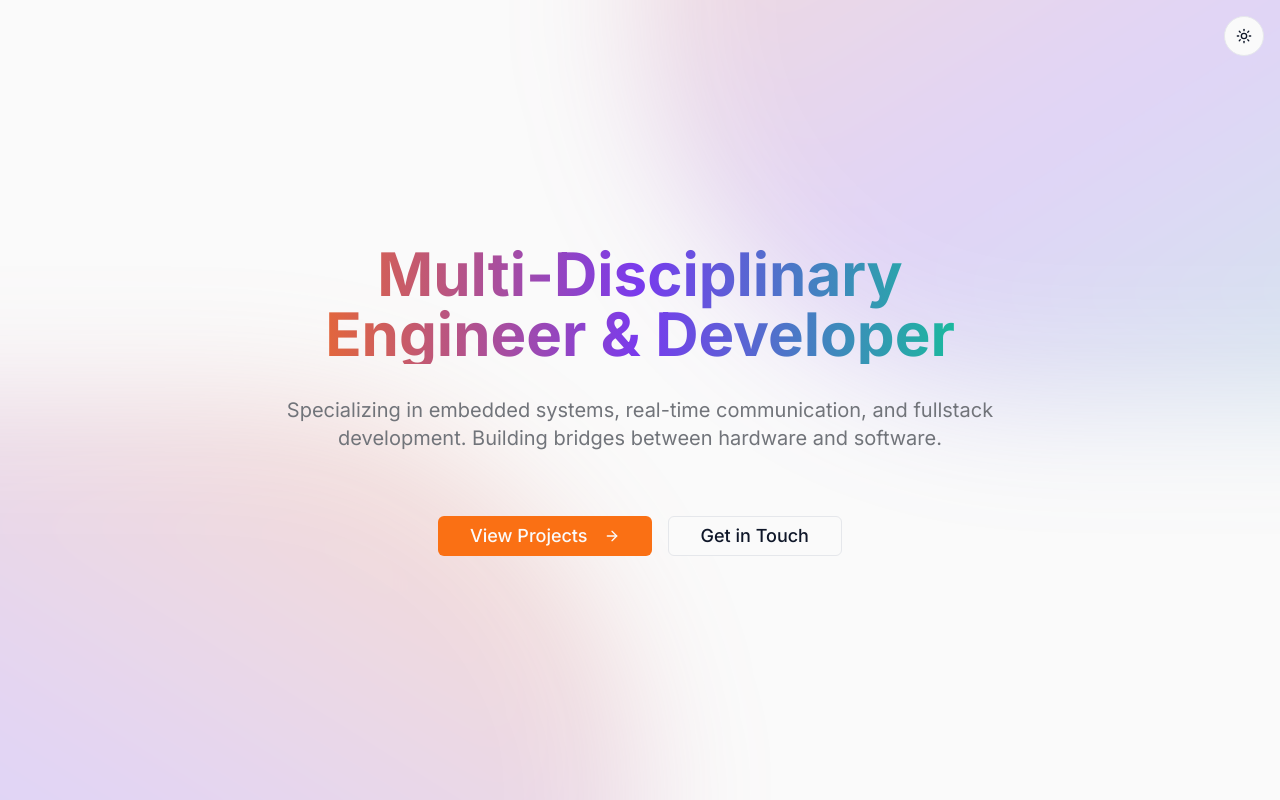
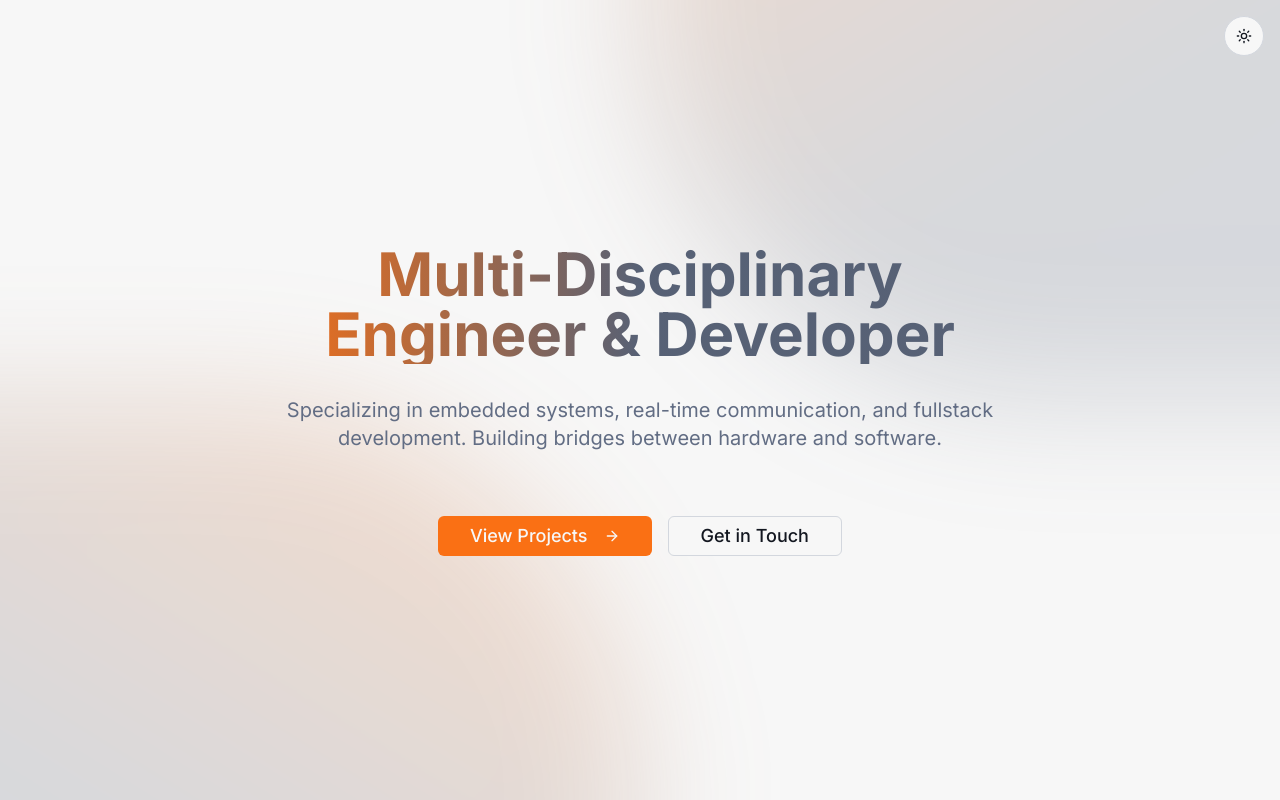
Before and after one commit to nolad131/sync-smart-nexus, a React (Vite) app: page / in a window 1280 px wide. Shown: the top 800 px of the page. Built offline with nearby package versions, Linux system fonts and the light colour scheme.

Commit message:
Refactor: Improve color scheme
Adjust the color palette to improve the overall visual appearance of the application.

```diff
--- a/src/index.css
+++ b/src/index.css
@@ -1,4 +1,3 @@
-
 @import url('https://fonts.googleapis.com/css2?family=Inter:wght@300;400;500;600;700&display=swap');
 
 @tailwind base;
@@ -7,48 +6,48 @@
 
 @layer base {
   :root {
-    --background: 0 0% 98%;
-    --foreground: 222 47% 11%;
-    --card: 0 0% 98%;
-    --card-foreground: 222 47% 11%;
-    --popover: 0 0% 98%;
-    --popover-foreground: 222 47% 11%;
+    --background: 0 0% 97%;
+    --foreground: 220 25% 10%;
+    --card: 0 0% 97%;
+    --card-foreground: 220 25% 10%;
+    --popover: 0 0% 97%;
+    --popover-foreground: 220 25% 10%;
     --primary: 24 96% 53%;
-    --primary-foreground: 0 0% 98%;
-    --secondary: 261 84% 58%;
-    --secondary-foreground: 0 0% 98%;
-    --accent: 159 94% 43%;
-    --accent-foreground: 0 0% 98%;
-    --muted: 220 5% 96%;
-    --muted-foreground: 220 4% 46%;
-    --destructive: 0 84% 60%;
-    --destructive-foreground: 0 0% 98%;
-    --border: 220 13% 91%;
-    --input: 220 13% 91%;
-    --ring: 222 47% 11%;
+    --primary-foreground: 0 0% 97%;
+    --secondary: 220 15% 40%;
+    --secondary-foreground: 0 0% 97%;
+    --accent: 220 15% 40%;
+    --accent-foreground: 0 0% 97%;
+    --muted: 220 15% 95%;
+    --muted-foreground: 220 15% 45%;
+    --destructive: 0 85% 60%;
+    --destructive-foreground: 0 0% 97%;
+    --border: 220 15% 85%;
+    --input: 220 15% 85%;
+    --ring: 220 25% 10%;
     --radius: 0.5rem;
   }
 
   .dark {
-    --background: 222 47% 11%;
-    --foreground: 0 0% 98%;
-    --card: 222 47% 11%;
-    --card-foreground: 0 0% 98%;
-    --popover: 222 47% 11%;
-    --popover-foreground: 0 0% 98%;
+    --background: 220 25% 10%;
+    --foreground: 0 0% 97%;
+    --card: 220 25% 10%;
+    --card-foreground: 0 0% 97%;
+    --popover: 220 25% 10%;
+    --popover-foreground: 0 0% 97%;
     --primary: 24 96% 53%;
-    --primary-foreground: 0 0% 98%;
-    --secondary: 261 84% 58%;
-    --secondary-foreground: 0 0% 98%;
-    --accent: 159 94% 43%;
-    --accent-foreground: 0 0% 98%;
-    --muted: 217 33% 18%;
-    --muted-foreground: 215 20% 65%;
-    --destructive: 0 63% 31%;
-    --destructive-foreground: 0 0% 98%;
-    --border: 217 33% 18%;
-    --input: 217 33% 18%;
-    --ring: 224 71% 4%;
+    --primary-foreground: 0 0% 97%;
+    --secondary: 220 15% 80%;
+    --secondary-foreground: 220 25% 10%;
+    --accent: 220 15% 80%;
+    --accent-foreground: 220 25% 10%;
+    --muted: 220 25% 15%;
+    --muted-foreground: 220 15% 65%;
+    --destructive: 0 85% 60%;
+    --destructive-foreground: 0 0% 97%;
+    --border: 220 25% 20%;
+    --input: 220 25% 20%;
+    --ring: 220 15% 80%;
   }
 
   * {
@@ -60,21 +59,21 @@
   }
 
   .card {
-    @apply border-2 rounded-xl shadow-sm transition-all duration-200;
+    @apply border-[1.5px] rounded-xl shadow-sm transition-all duration-200;
   }
 
   .gradient-text {
-    @apply bg-gradient-to-r from-primary via-secondary to-accent bg-clip-text text-transparent;
+    @apply text-primary;
   }
 }
 
 @layer components {
   .card-hover {
-    @apply transition-all duration-300 hover:scale-[1.02] hover:shadow-xl border-2;
+    @apply transition-all duration-300 hover:scale-[1.02] hover:shadow-xl border-[1.5px];
   }
 
   .nav-link {
-    @apply px-4 py-2 rounded-lg transition-colors hover:bg-muted border-2;
+    @apply px-4 py-2 rounded-lg transition-colors hover:bg-muted border-[1.5px];
   }
 
   .gradient-text {
@@ -88,6 +87,6 @@
 
 @layer utilities {
   .glass-effect {
-    @apply backdrop-blur-lg bg-opacity-10 bg-white border-2 border-opacity-20 border-white;
+    @apply backdrop-blur-lg bg-opacity-10 bg-white border-[1.5px] border-opacity-20 border-white;
   }
 }
```
